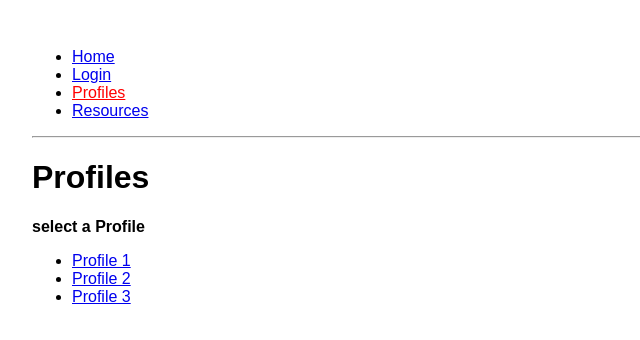
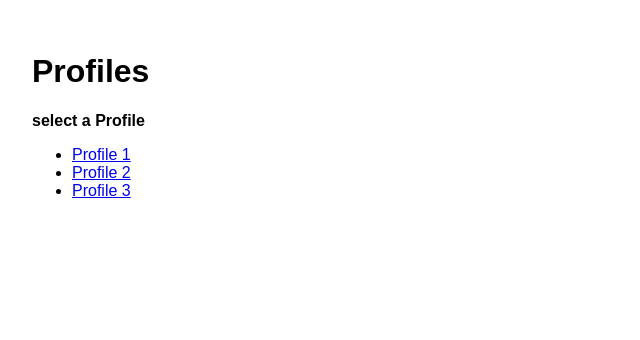
Before and after one commit to farfalle211/alumni_app_react, a React (Create React App) app: page /profiles in a window 1280 px wide. Shown: the top 340 px of the page, without its empty margins (0-640 px from the left). Built offline with nearby package versions, Linux system fonts and the light colour scheme.

Commit message:
created routes component

```diff
--- /dev/null
+++ b/src/components/Routes.js
@@ -0,0 +1,32 @@
+import React from 'react';
+import '../index.css';
+import App from '../App';
+import { Route,
+          BrowserRouter as Router,
+          Switch
+        } from 'react-router-dom'
+import Resources from './Resources'
+import Profiles from './Profiles'
+import NotFound from './NotFound'
+import Login from './Login'
+
+export const Routes = () => {
+  return (
+    <div>
+      <Router>
+        <div>
+          <Switch>
+            <Route exact path="/" component={App} />
+            <Route path="/profiles" component={Profiles} />
+            <Route path="/resources" component={Resources} />
+            <Route component={NotFound} />
+          </Switch>
+        </div>
+      </Router>
+    </div>
+  )
+}
+
+// If you want your app to work offline and load faster, you can change
+// unregister() to register() below. Note this comes with some pitfalls.
+// Learn more about service workers: https://bit.ly/CRA-PWA
--- a/src/index.js
+++ b/src/index.js
@@ -7,42 +7,44 @@ import { Route,
           BrowserRouter as Router,
           Switch
         } from 'react-router-dom'
-import Resources from './components/Resources'
-import Profiles from './components/Profiles'
+
 import * as serviceWorker from './serviceWorker';
-import NotFound from './components/NotFound'
-import Login from './components/Login'
 
-const routing = (
-  <Router>
-    <div>
-      <ul>
-        <li>
-          <NavLink exact activeClassName="active" to="/">Home</NavLink>
-        </li>
-        <li>
-          <NavLink activeClassName="active" to="/login">Login</NavLink>
-        </li>
-        <li>
-          <NavLink activeClassName="active" to="/profiles">Profiles</NavLink>
-        </li>
-        <li>
-          <NavLink activeClassName="active" to="/resources">Resources</NavLink>
-        </li>
-      </ul>
-      <hr />
-      <Switch>
-        <Route exact path="/" component={App} />
-        <Route path="/login" component={Login} />
-        <Route path="/profiles" component={Profiles} />
-        <Route path="/resources" component={Resources} />
-        <Route component={NotFound} />
-      </Switch>
-    </div>
-  </Router>
-)
+import { Routes } from './components/Routes'
 
-ReactDOM.render(routing, document.getElementById('root'));
+// const routing = (
+//   <Router>
+//     <div>
+//       <ul>
+//         <li>
+//           <NavLink exact activeClassName="active" to="/">Home</NavLink>
+//         </li>
+//         <li>
+//           <NavLink activeClassName="active" to="/login">Login</NavLink>
+//         </li>
+//         <li>
+//           <NavLink activeClassName="active" to="/profiles">Profiles</NavLink>
+//         </li>
+//         <li>
+//           <NavLink activeClassName="active" to="/resources">Resources</NavLink>
+//         </li>
+//       </ul>
+//       <hr />
+//       <Switch>
+//         <Route exact path="/" component={App} />
+//         <Route path="/login" component={Login} />
+//         <Route path="/profiles" component={Profiles} />
+//         <Route path="/resources" component={Resources} />
+//         <Route component={NotFound} />
+//       </Switch>
+//     </div>
+//   </Router>
+// )
+
+ReactDOM.render(<Router>
+                  <Routes />
+                </Router>,
+                document.getElementById('root'));
 
 // If you want your app to work offline and load faster, you can change
 // unregister() to register() below. Note this comes with some pitfalls.
```
